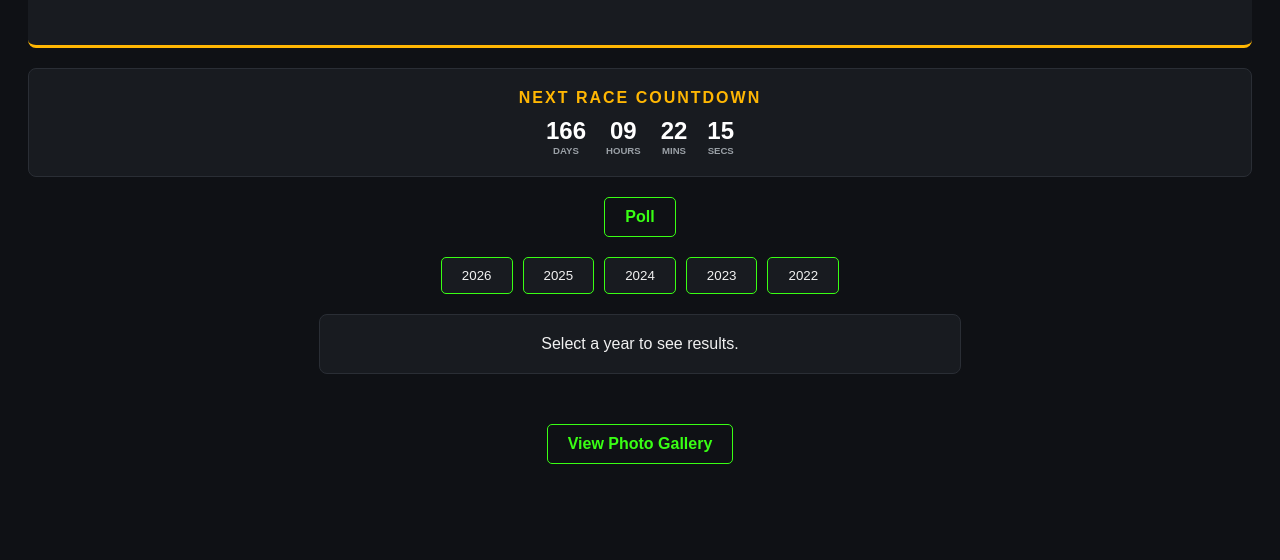
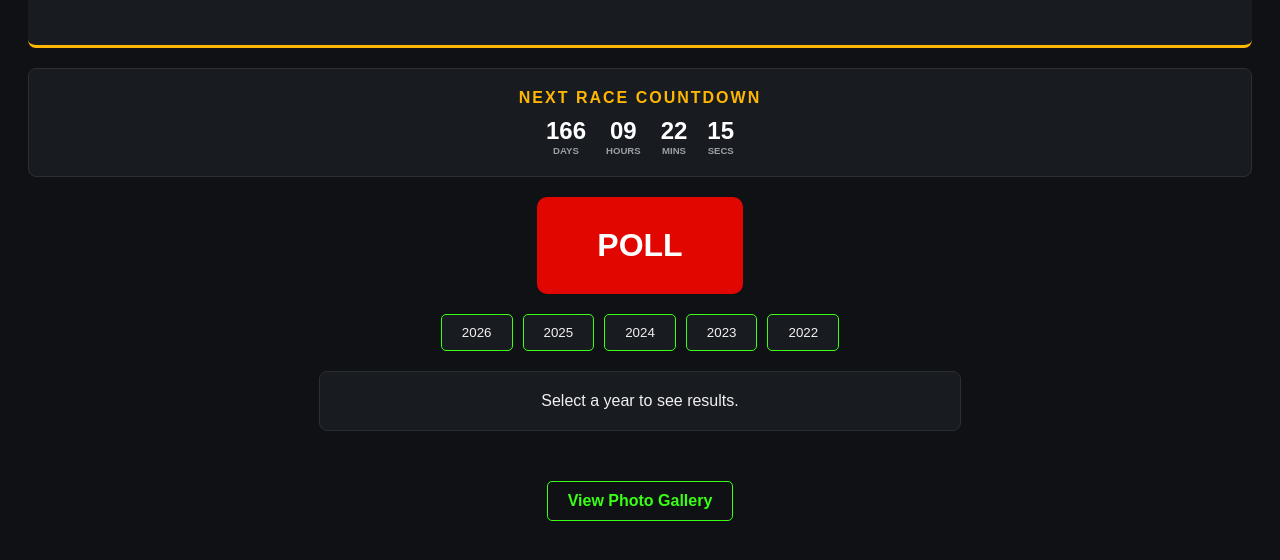
Before and after one commit to chiefy3003-cmyk/bathurst12hour, a plain HTML site: page index.html in a window 1280 px wide. Shown: the part 198-758 px from the top of the page. Drawn offline with Linux system fonts and the light colour scheme; some packages are replaced by stand-ins of ours; a script that the page names is missing.

Commit message:
red button

```diff
--- a/index.html
+++ b/index.html
@@ -52,8 +52,8 @@
     </div>
   </div>
 
-  <!-- Poll Button -->
-  <button onclick="document.getElementById('pollModal').style.display='block'" class="campsite-btn" style="margin-bottom: 20px;">Poll</button>
+    <!-- Poll Button -->
+  <button onclick="document.getElementById('pollModal').style.display='block'" style="background: #e10600; color: white; border: none; padding: 30px 60px; font-size: 2rem; font-weight: bold; border-radius: 10px; cursor: pointer; margin-bottom: 20px;">POLL</button>
 
   <!-- Popup Modal -->
   <div id="pollModal" style="display:none; position:fixed; z-index:1000; left:0; top:0; width:100%; height:100%; background:rgba(0,0,0,0.8);">
```
